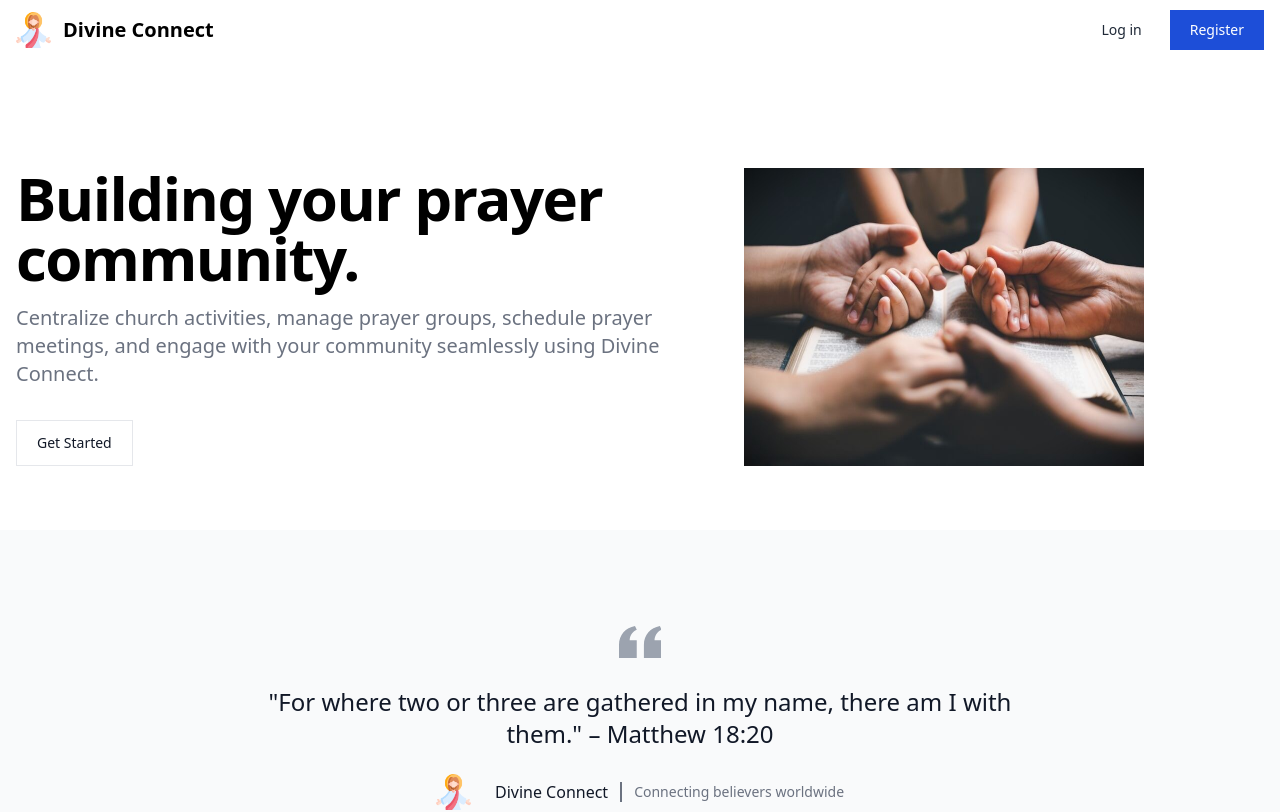
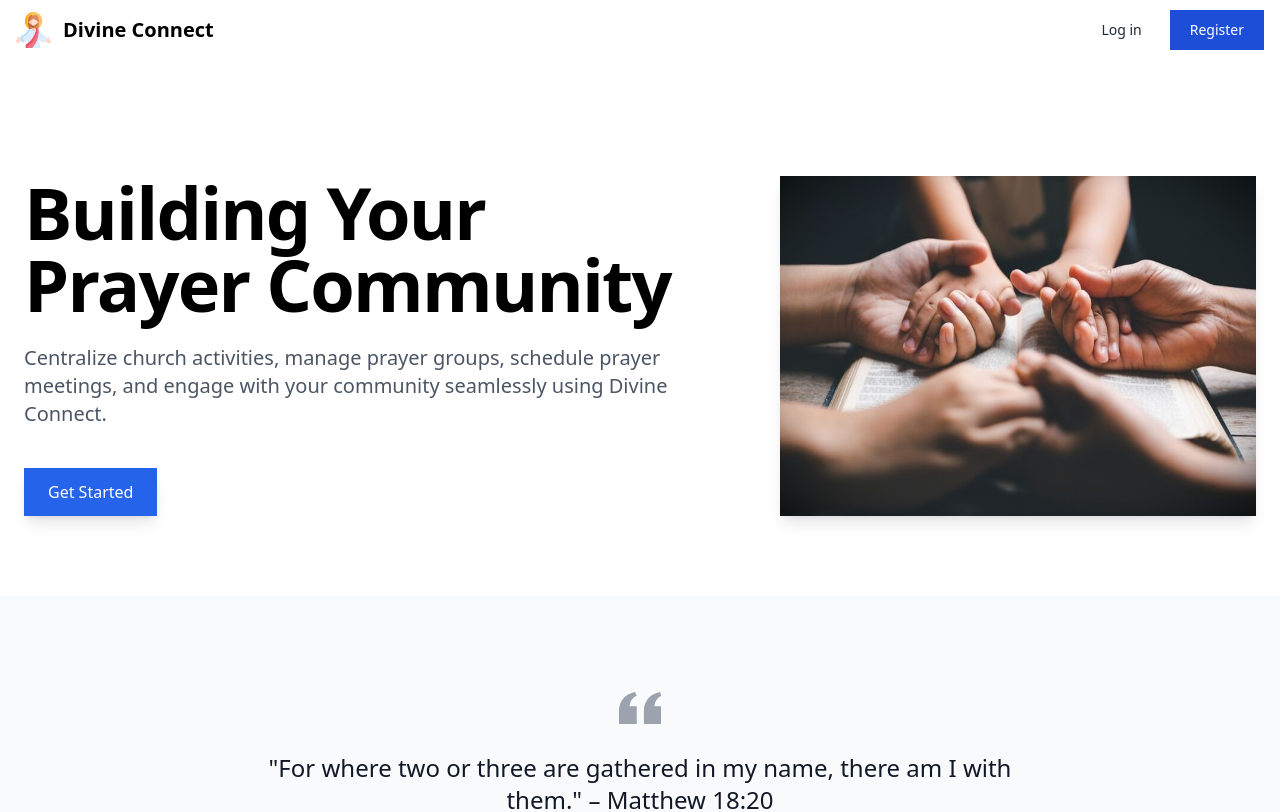
Before and after one commit to jps27CSE/Fellowship_Prayer_Tailwind_Shad_cn, a Next.js app: page / in a window 1280 px wide. Shown: the top 812 px of the page. Built offline with nearby package versions, Linux system fonts and the light colour scheme; no server answers.

Commit message:
fix landing page header section

```diff
--- a/app/(site)/landing/page.tsx
+++ b/app/(site)/landing/page.tsx
@@ -84,29 +84,38 @@ const Landing = () => {
         </nav>
       </header>
 
-      <section className="bg-white dark:bg-gray-900 pt-14">
-        <div className="grid max-w-screen-xl px-4 pt-20 pb-8 mx-auto lg:gap-8 xl:gap-0 lg:py-16 lg:grid-cols-12 lg:pt-28">
+      <section className="bg-white dark:bg-gray-900 pt-16">
+        <div className="grid max-w-screen-xl px-6 pt-20 pb-12 mx-auto lg:gap-12 xl:gap-16 lg:py-20 lg:grid-cols-12 lg:pt-28">
+          {/* Text Content */}
           <div className="mr-auto place-self-center lg:col-span-7">
-            <h1 className="max-w-2xl mb-4 text-4xl font-extrabold leading-none tracking-tight md:text-5xl xl:text-6xl dark:text-white">
-              Building your prayer community.
+            <h1 className="max-w-2xl mb-6 text-5xl font-extrabold leading-tight tracking-tight md:text-6xl xl:text-7xl dark:text-white">
+              Building Your Prayer Community
             </h1>
-            <p className="max-w-2xl mb-6 font-light text-gray-500 lg:mb-8 md:text-lg lg:text-xl dark:text-gray-400">
+            <p className="max-w-2xl mb-8 text-lg font-light text-gray-600 lg:mb-10 lg:text-xl dark:text-gray-400">
               Centralize church activities, manage prayer groups, schedule
               prayer meetings, and engage with your community seamlessly using
               Divine Connect.
             </p>
 
-            <div className="space-y-4 sm:flex sm:space-y-0 sm:space-x-4">
+            <div className="flex flex-col sm:flex-row sm:space-x-6">
               <a
                 href="/login"
-                className="inline-flex items-center justify-center w-full px-5 py-3 text-sm font-medium text-center text-gray-900 border border-gray-200 rounded-lg sm:w-auto hover:bg-gray-100 focus:ring-4 focus:ring-gray-100 dark:text-white dark:border-gray-700 dark:hover:bg-gray-700 dark:focus:ring-gray-800"
+                className="inline-flex items-center justify-center px-6 py-3 text-base font-medium text-white bg-blue-600 rounded-lg hover:bg-blue-700 focus:ring-4 focus:ring-blue-300 dark:focus:ring-blue-800 shadow-lg"
               >
                 Get Started
               </a>
             </div>
           </div>
+
+          {/* Hero Image */}
           <div className="hidden lg:mt-0 lg:col-span-5 lg:flex">
-            <Image src={banner} alt="hero image" width={400} height={500} />
+            <Image
+              src={banner}
+              alt="Hero image for Divine Connect"
+              width={500}
+              height={600}
+              className="rounded-lg shadow-lg"
+            />
           </div>
         </div>
       </section>
```
